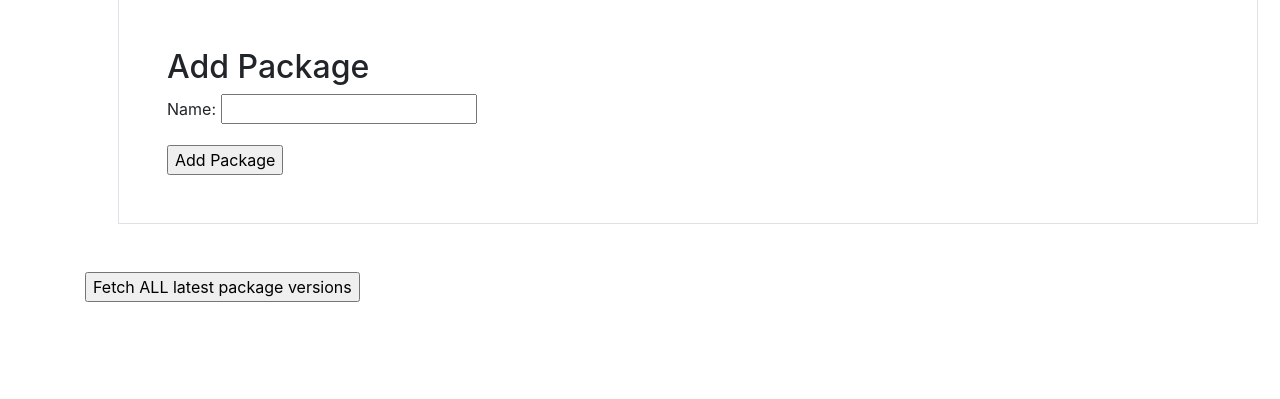
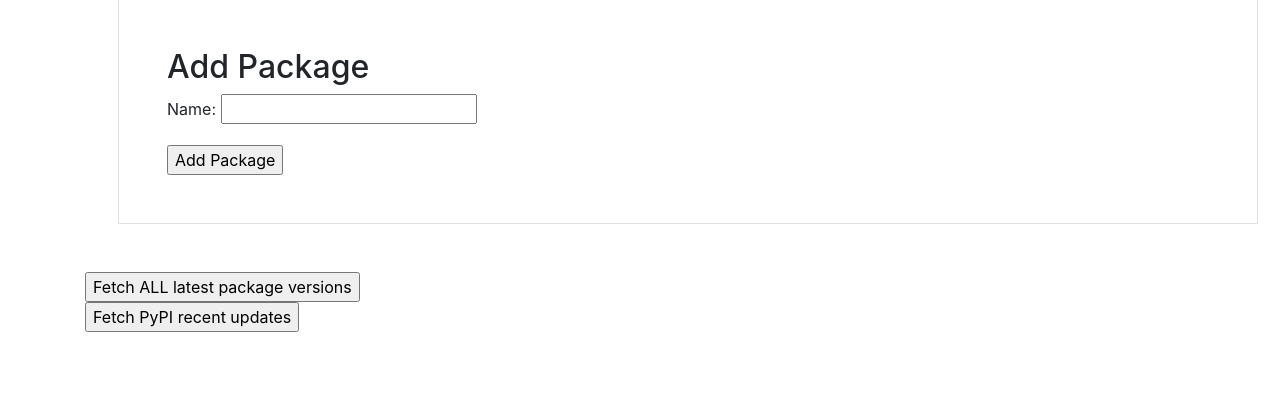
Before and after one commit to doismellburning/emporium, a Django app: page /packages/ in a window 1280 px wide. Shown: the part 185-584 px from the top of the page. Run offline with Django 3.2, Linux system fonts and the light colour scheme; the visitor is signed in with stand-in values (Sample User, id 1); data that the repository does not hold is empty; some libraries are stand-ins or nearby versions.

Commit message:
Use PyPI recent updates feed as a source of new packages

```diff
--- a/emporium/emporium/templates/emporium/package_list.html
+++ b/emporium/emporium/templates/emporium/package_list.html
@@ -18,6 +18,12 @@
 	{% if user.is_authenticated %}
 		<form action="{% url 'fetch-latest-package-versions' %}" method="POST">{% csrf_token %}
 			<input type="submit" value="Fetch ALL latest package versions">
+		</form>
+	{% endif %}
+
+	{% if user.is_authenticated %}
+		<form action="{% url 'fetch-pypi-recent-updates' %}" method="POST">{% csrf_token %}
+			<input type="submit" value="Fetch PyPI recent updates">
 		</form>
 	{% endif %}
 
--- a/emporium/emporium/urls.py
+++ b/emporium/emporium/urls.py
@@ -23,6 +23,7 @@ from .views import (
     FetchAllPackageVersionsView,
     FetchLatestPackageVersionsView,
     FetchLatestPackageVersionView,
+    FetchPyPIRecentUpdatesView,
     FetchSetuppyView,
     PackageDetailView,
     PackageListView,
@@ -40,6 +41,11 @@ urlpatterns = [
         "packages/fetch-latest-versions/",
         FetchLatestPackageVersionsView.as_view(),
         name="fetch-latest-package-versions",
+    ),
+    path(
+        "packages/fetch-pypi-recent-updates/",
+        FetchPyPIRecentUpdatesView.as_view(),
+        name="fetch-pypi-recent-updates",
     ),
     path(
         "packages/<int:pk>/fetch-latest-version/",
--- a/emporium/emporium/views.py
+++ b/emporium/emporium/views.py
@@ -10,6 +10,7 @@ from django.views.generic.list import ListView
 from .forms import PackageForm
 from .jobs import (
     fetch_all_versions,
+    fetch_and_create_recent_packages,
     fetch_latest_version,
     fetch_setuppy,
     parse_dependencies,
@@ -75,6 +76,14 @@ class FetchLatestPackageVersionsView(LoginRequiredMixin, View):
     def post(self, request, *args, **kwargs):
         for package in Package.objects.all():
             django_rq.enqueue(fetch_latest_version, package.name)
+        return redirect(reverse_lazy("packages"))
+
+
+class FetchPyPIRecentUpdatesView(LoginRequiredMixin, View):
+    http_method_names = ["post"]
+
+    def post(self, request, *args, **kwargs):
+        django_rq.enqueue(fetch_and_create_recent_packages)
         return redirect(reverse_lazy("packages"))
 
 
```
Also changed, not shown: emporium/emporium/feed.py (added, +13 -0 lines), emporium/emporium/jobs.py (+12 -0 lines), 2 other files.
